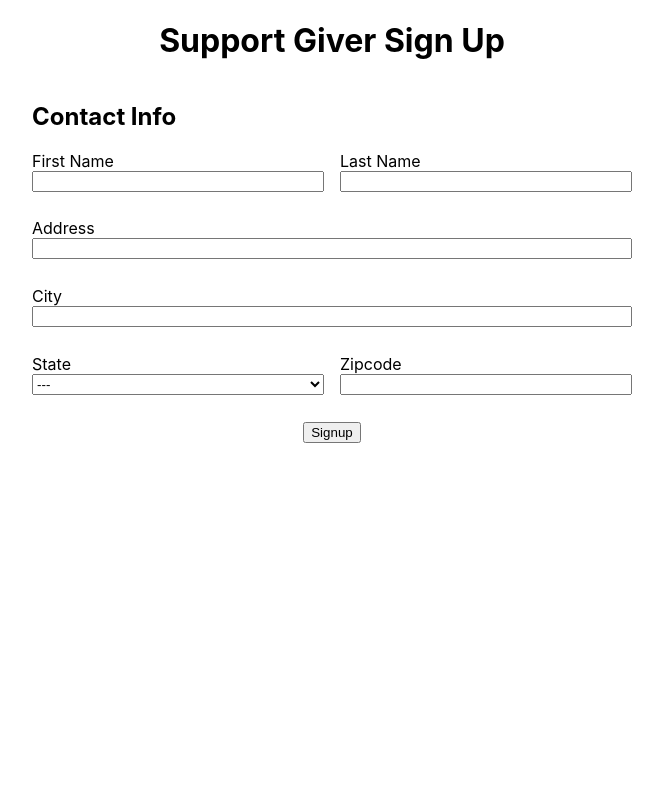
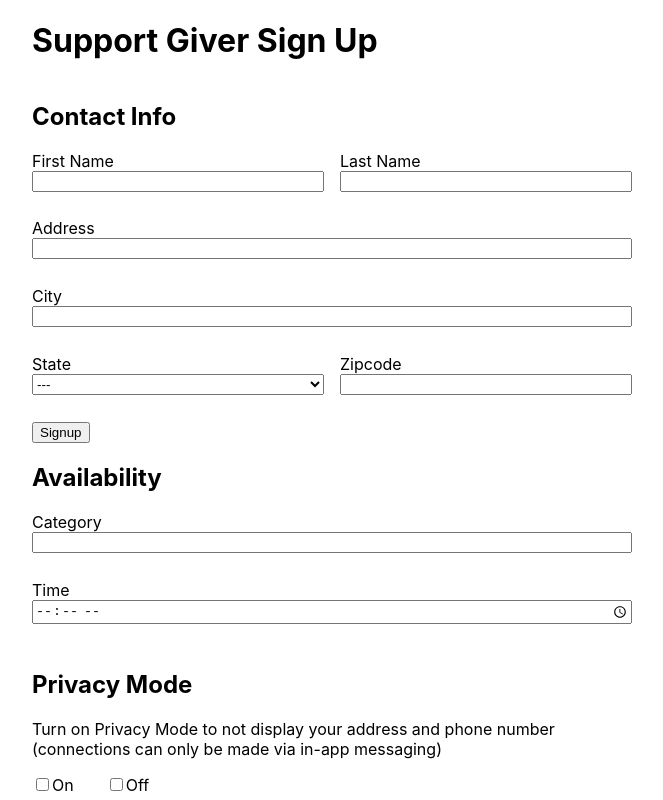
Before and after one commit to Wolverine971/vome, a React (Create React App) app in the folder front-end/: page /giver in a window 1280 px wide. Shown: the whole page, without its empty margins (308-971 px from the left). Built offline with nearby package versions, Linux system fonts and the light colour scheme.

Commit message:
Layout Styled

```diff
--- a/front-end/src/components/signup/GiverSignUp.css
+++ b/front-end/src/components/signup/GiverSignUp.css
@@ -0,0 +1,43 @@
+.support-giver-sign-up {
+    max-width: 600px;
+    margin: 0 auto;
+    text-align: left;
+}
+
+.field-input {
+    margin-bottom: 2em;
+}
+
+.availability {
+    display: grid;
+    grid-template-areas:
+        "availTitle ."
+        "categoryLabel ."
+        "categoryInput categoryInput"
+        "timeLabel ."
+        "timeInput timeInput";
+}
+
+.availability-header {
+    grid-area: availTitle;
+}
+
+.category-label {
+    grid-area: categoryLabel;
+}
+
+.category-input {
+    grid-area: categoryInput;
+}
+
+.time-label {
+    grid-area: timeLabel;
+}
+
+.time-input {
+    grid-area: timeInput;
+}
+
+.privacy-mode-on {
+    margin-right: 2em;
+}
--- a/front-end/src/components/signup/GiverSignUp.js
+++ b/front-end/src/components/signup/GiverSignUp.js
@@ -4,9 +4,29 @@ import SignUpInfo from "./SignUpInfo";
 
 function GiverSignUp() {
     return (
-    <div className>
+    <div className="support-giver-sign-up">
         <h1>Support Giver Sign Up</h1>
+
         <SignUpInfo />
+
+        <form className="availability">
+            <h2 className="availability-header">Availability</h2>
+                <label className="category-label">Category </label>
+                <input type="text" className="category-input field-input" />
+
+                <label className="time-label">Time </label>
+                <input type="time" className="time-input field-input" />
+        </form>
+
+        <form>
+            <h2 className="privacy-header">Privacy Mode</h2>
+            <p className="privacy-disclaimer">Turn on Privacy Mode to not display your address and phone number (connections can only be made via in-app messaging)</p>
+
+            <input type="checkbox" id="privacy-mode-on" />
+            <label htmlFor="privacy-mode-on" className="privacy-mode-on">On</label>
+            <input type="checkbox" id="privacy-mode-off" />
+            <label htmlFor="privacy-mode-off">Off</label>
+        </form>
     </div>
     )
 }
```
